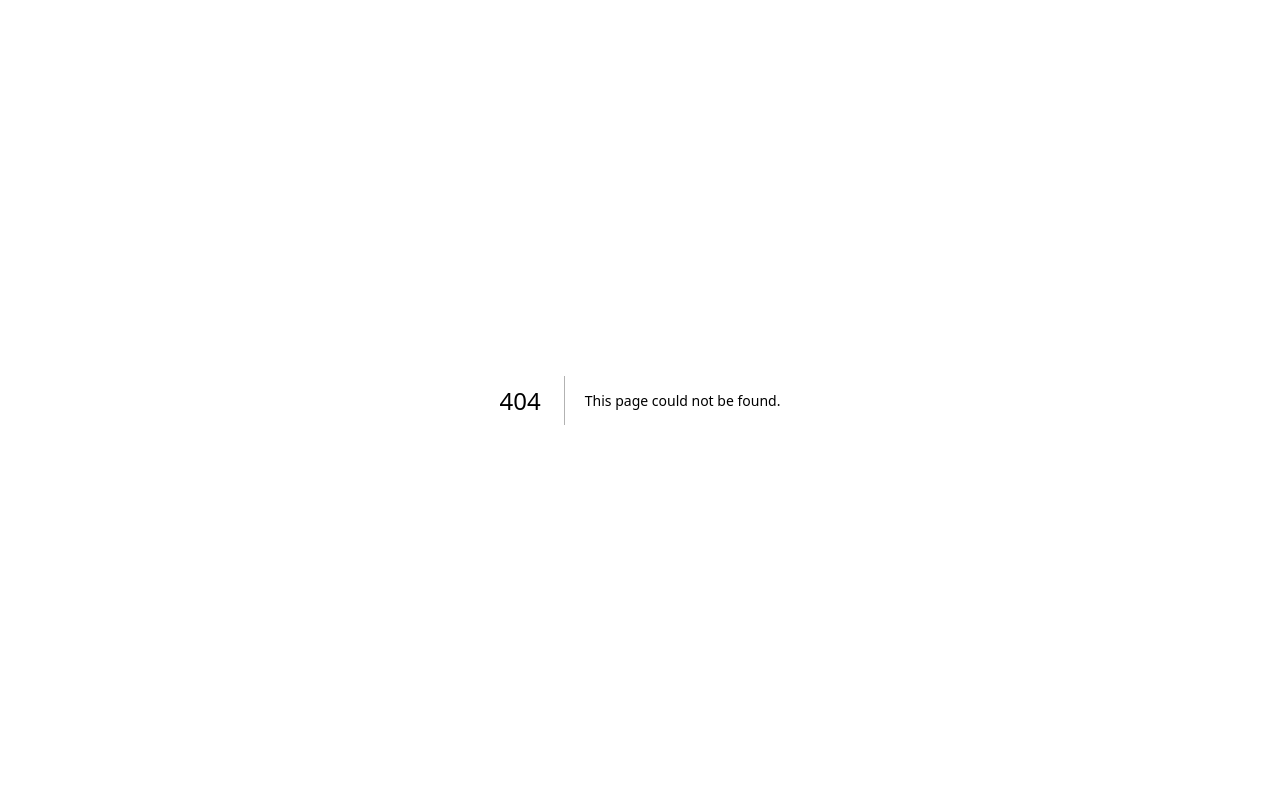
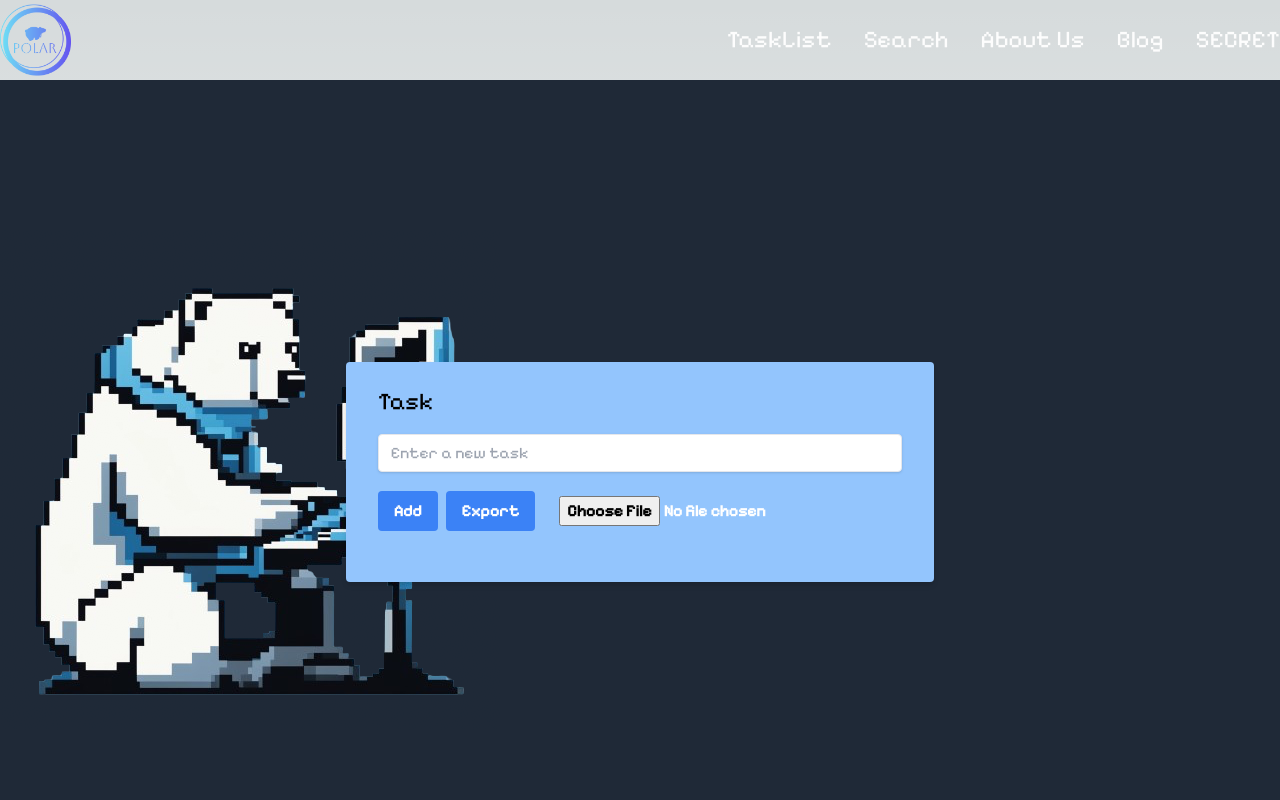
Before and after one commit to SHasan59/Polar, a Next.js app: page /ToDo in a window 1280 px wide. Before the commit this address had no page. Shown: the top 800 px of the page. Built offline with nearby package versions, Linux system fonts and the light colour scheme.

Commit message:
code cleanup and added new temp favicon & nav logo (#7)
Co-authored-by: SHasan59 <121329046+SHasan59@users.noreply.github.com>

```diff
--- a/package.json
+++ b/package.json
@@ -16,7 +16,8 @@
     "openai": "^4.27.0",
     "react": "^18",
     "react-dom": "^18",
-    "react-helmet": "^6.1.0"
+    "react-helmet": "^6.1.0",
+    "react-spring": "^9.7.3"
   },
   "devDependencies": {
     "@types/node": "^20",
--- /dev/null
+++ b/src/app/ToDo/page.tsx
@@ -0,0 +1,16 @@
+import Navigation from '../components/Navigation';
+import Footer from '../components/Footer';
+import ToDoList from '../components/ToDoList';
+
+export default function ChatBot() {
+  return (
+    <>
+      <>
+        <Navigation />
+        <ToDoList />
+      </>
+      <></>
+      <Footer />
+    </>
+  );
+}
--- /dev/null
+++ b/src/app/components/ToDoList.tsx
@@ -0,0 +1,140 @@
+'use client';
+import { useState } from 'react';
+import '../css/styles.css';
+
+export default function TodoList() {
+  const [todos, setTodos] = useState([]);
+  const [inputValue, setInputValue] = useState('');
+
+  const handleInputChange = (event) => {
+    setInputValue(event.target.value);
+  };
+
+  const handleAddTodo = () => {
+    if (inputValue.trim() !== '') {
+      setTodos([...todos, { text: inputValue.trim(), important: false }]);
+      setInputValue('');
+    }
+  };
+
+  const toggleImportant = (index) => {
+    const updatedTodos = [...todos];
+    const toggledTodo = { ...updatedTodos[index], important: !updatedTodos[index].important };
+    updatedTodos.splice(index, 1);
+    if (toggledTodo.important) {
+      updatedTodos.unshift(toggledTodo);
+    } else {
+      updatedTodos.push(toggledTodo);
+    }
+    setTodos(updatedTodos);
+  };
+
+  const handleExportTodos = () => {
+    const content = todos
+      .map(todo => `${todo.text}${todo.important ? ' (Important)' : ''}`)
+      .join('\n');
+    const element = document.createElement('a');
+    const file = new Blob([content], { type: 'text/plain' });
+    element.href = URL.createObjectURL(file);
+    element.download = 'todos.txt';
+    document.body.appendChild(element);
+    element.click();
+    document.body.removeChild(element);
+  };
+
+  const handleImportTodos = (event) => {
+    const file = event.target.files?.[0];
+    if (file) {
+      const reader = new FileReader();
+      reader.onload = (e) => {
+        const content = e.target?.result?.toString();
+        if (content) {
+          const newTodos = content.split('\n').map(todo => ({
+            text: todo.replace('(Important)', '').trim(),
+            important: todo.includes('(Important)')
+          }));
+          setTodos(newTodos);
+        }
+      };
+      reader.readAsText(file);
+    }
+  };
+
+  const handleTaskCompletion = (index) => {
+    const taskCompleted = todos[index].text;
+
+    const confirmation = window.confirm(`Congratulations! You have completed the task: ${taskCompleted}`);
+    if (confirmation) {
+      const updatedTodos = todos.filter((_, i) => i !== index);
+      setTodos(updatedTodos);
+    }
+  };
+
+  return (
+    <main className="bg-gray-800"
+    style={{
+      backgroundImage: "url('/bear.jpg')",
+      backgroundSize: 'side',
+      backgroundPosition: 'left',
+      backgroundRepeat: 'no-repeat',
+    }}>
+
+    <div className="flex flex-col items-center justify-center min-h-screen py-2" style={{ fontFamily: ' font-pixelify-sans' }}>
+
+      <div className="bg-blue-300 shadow-md rounded px-8 pt-6 pb-8 mb-4">
+        <h1 className="text-2xl mb-4 font-pixelify-sans">Task</h1>
+        <div className="mb-4">
+          <input
+            className="shadow appearance-none border rounded w-full py-2 px-3 text-gray-700 leading-tight focus:outline-none focus:shadow-outline font-pixelify-sans"
+            type="text"
+            value={inputValue}
+            onChange={handleInputChange}
+            placeholder="Enter a new task"
+          />
+        </div>
+        <div className="mb-4">
+          <button
+            className="bg-blue-500 hover:bg-blue-700 text-white font-bold py-2 px-4 rounded focus:outline-none focus:shadow-outline mr-2 font-pixelify-sans"
+            onClick={handleAddTodo}
+          >
+            Add
+          </button>
+          <button
+            className="bg-blue-500 hover:bg-blue-600 text-white font-bold py-2 px-4 rounded focus:outline-none focus:shadow-outline mr-2 font-pixelify-sans"
+            onClick={handleExportTodos}
+          >
+            Export
+          </button>
+          <input
+            type="file"
+            accept=".txt"
+            onChange={handleImportTodos}
+            className="bg-darkblue-700 hover:bg-blue-600 text-white font-bold py-2 px-4 rounded focus:outline-none focus:shadow-outline mr-2 font-pixelify-sans"
+          />
+        </div>
+        <ul>
+          {todos.map((todo, index) => (
+            <li key={index} className="flex justify-between items-center mb-2 font-pixelify-sans">
+              <span className={todo.important ? 'text-red-600 font-bold  rounded focus:outline-none focus:shadow-outline mr-2' : 'text-black'}>{todo.text}</span>
+              <div>
+                <button
+                  className={`bg-red-400 hover:bg-red-600 text-white font-bold py-1 px-2 rounded focus:outline-none focus:shadow-outline mr-2 font-pixelify-sans ${todo.important && 'bg-red-600'}`}
+                  onClick={() => toggleImportant(index)}
+                >
+                  {todo.important ? 'Unmark' : 'Mark'} Important
+                </button>
+                <button
+                  className="bg-green-400 hover:bg-green-600 text-white font-bold py-1 px-2 rounded focus:outline-none focus:shadow-outline font-pixelify-sans"
+                  onClick={() => handleTaskCompletion(index)}
+                >
+                  Complete
+                </button>
+              </div>
+            </li>
+          ))}
+        </ul>
+      </div>
+    </div>
+    </main>
+  );
+}
```
Also changed, not shown: public/bear.jpg (added), 1 other file (tests, documents, lock files or other folders).
